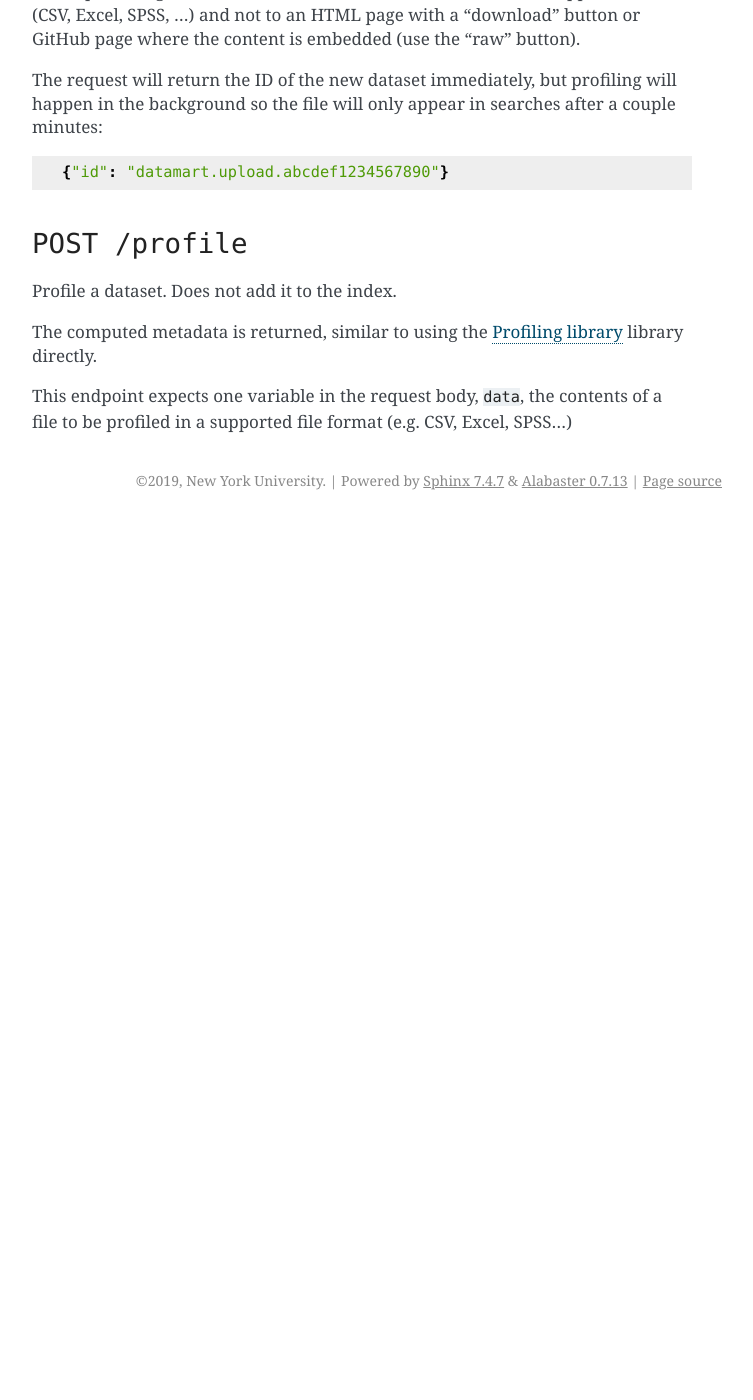
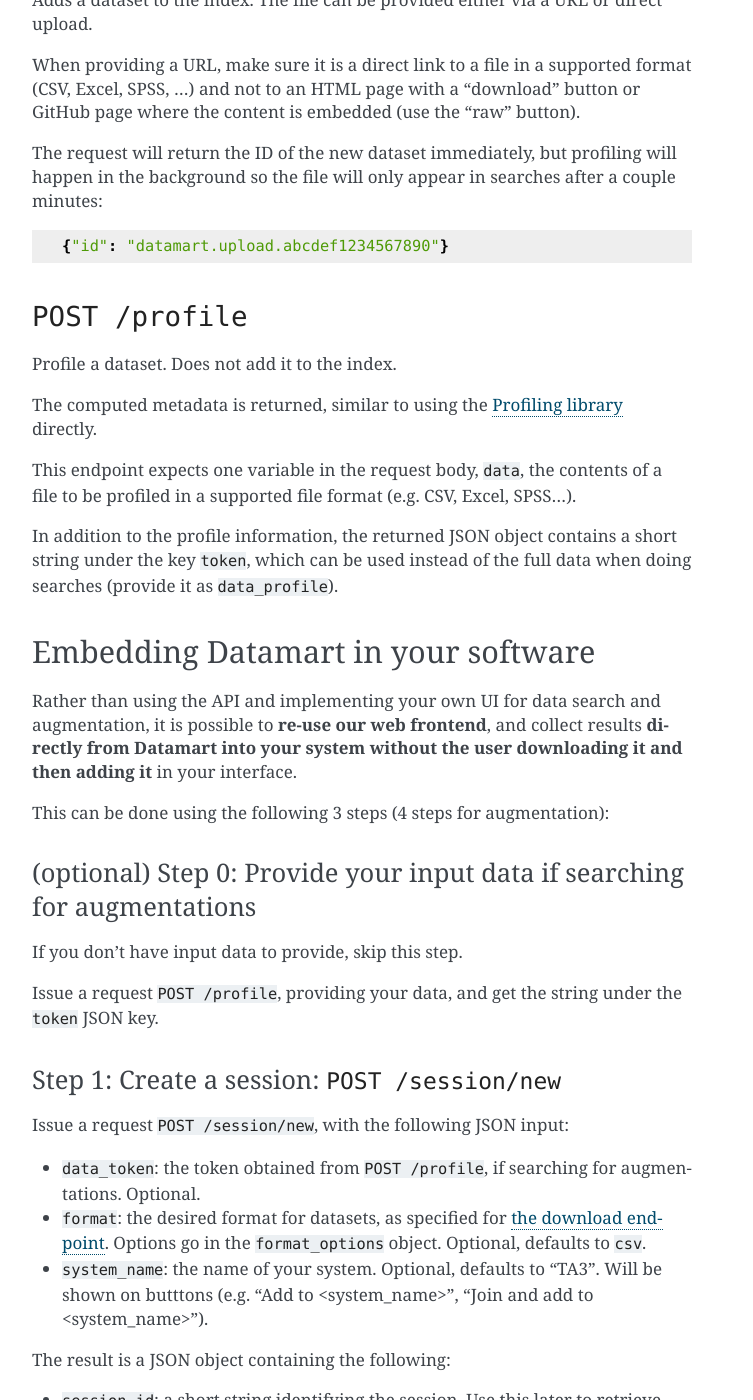
Before and after one commit to VIDA-NYU/auctus, a Sphinx documentation site: the page built from docs/restapi.rst, in a window 1280 px wide and 1400 px high, scrolled down 2089 px. Shown: the whole window, without its empty margins (388-1141 px from the left). Built offline with Sphinx 7.4.7, drawn with Linux system fonts in a browser that asks for light colours; the version number is read from the project's files by our own code; before the commit the page ends 2609 px from its top, so only the background shows below that; some of the changed text lies outside the part shown.

Commit message:
Add session workflow to REST docs

```diff
--- a/docs/restapi.rst
+++ b/docs/restapi.rst
@@ -17,6 +17,7 @@
 The following keys are accepted in the request body (you need to specify at least one of them):
 
 * ``data``: a file in a supported file format (CSV, Excel, SPSS...)
+* ``data_profile``: profile information for an input dataset in JSON format (such as returned by the :doc:`python/datamart-profiler` or the :ref:`rest-profile` endpoint) or a token obtained from :ref:`rest-profile`
 * ``query``: JSON object representing the query, according to :ref:`the query API specification <schema-query>`
 
 This endpoint returns a JSON object, according to :ref:`the query results specification <schema-result>`.
@@ -88,11 +91,59 @@
 
     {"id": "datamart.upload.abcdef1234567890"}
 
+..  _rest-profile:
+
 ``POST /profile``
 -----------------
 
 Profile a dataset. Does not add it to the index.
 
-The computed metadata is returned, similar to using the :doc:`python/datamart-profiler` library directly.
+The computed metadata is returned, similar to using the :doc:`python/datamart-profiler` directly.
 
-This endpoint expects one variable in the request body, ``data``, the contents of a file to be profiled in a supported file format (e.g. CSV, Excel, SPSS...)
+This endpoint expects one variable in the request body, ``data``, the contents of a file to be profiled in a supported file format (e.g. CSV, Excel, SPSS...).
+
+In addition to the profile information, the returned JSON object contains a short string under the key ``token``, which can be used instead of the full data when doing searches (provide it as ``data_profile``).
+
+..  _rest-embed:
+
+Embedding Datamart in your software
+-----------------------------------
+
+Rather than using the API and implementing your own UI for data search and augmentation, it is possible to **re-use our web frontend**, and collect results **directly from Datamart into your system without the user downloading it and then adding it** in your interface.
+
+This can be done using the following 3 steps (4 steps for augmentation):
+
+(optional) Step 0: Provide your input data if searching for augmentations
+*************************************************************************
+
+If you don't have input data to provide, skip this step.
+
+Issue a request ``POST /profile``, providing your data, and get the string under the ``token`` JSON key.
+
+Step 1: Create a session: ``POST /session/new``
+***********************************************
+
+Issue a request ``POST /session/new``, with the following JSON input:
+
+* ``data_token``: the token obtained from ``POST /profile``, if searching for augmentations. Optional.
+* ``format``: the desired format for datasets, as specified for :ref:`the download endpoint <rest-download>`. Options go in the ``format_options`` object. Optional, defaults to ``csv``.
+* ``system_name``: the name of your system. Optional, defaults to "TA3". Will be shown on butttons (e.g. "Add to <system_name>", "Join and add to <system_name>").
+
+The result is a JSON object containing the following:
+
+* ``session_id``: a short string identifying the session. Use this later to retrieve results.
+* ``link_url``: a link to our interface that you can present the user (or embed, etc)
+
+Step 2: Direct the user to Datamart
+***********************************
+
+Direct the user to the ``link_url`` obtained at step 1. Wait for them to be done to move to step 3, or poll step 3 regularly.
+
+The user will be able to use our interface like normal, including using filters and related searches. The download buttons are replaced by "Add to <system_name" buttons.
+
+Step 3: Obtain the selected data from Datamart: ``GET /session/<id>``
+*********************************************************************
+
+Issue a request to ``GET /session/<session_id>``, where ``session_id`` is the short string you obtained in step 1.
+
+The result is an array of JSON objects, under a top-level key ``results``. Each object has a single key, ``url``, at which you can find the data that the user selected (in the format you selected at step 1).
```
Also changed, not shown: other parts of docs/restapi.rst (+2 -0 lines).
